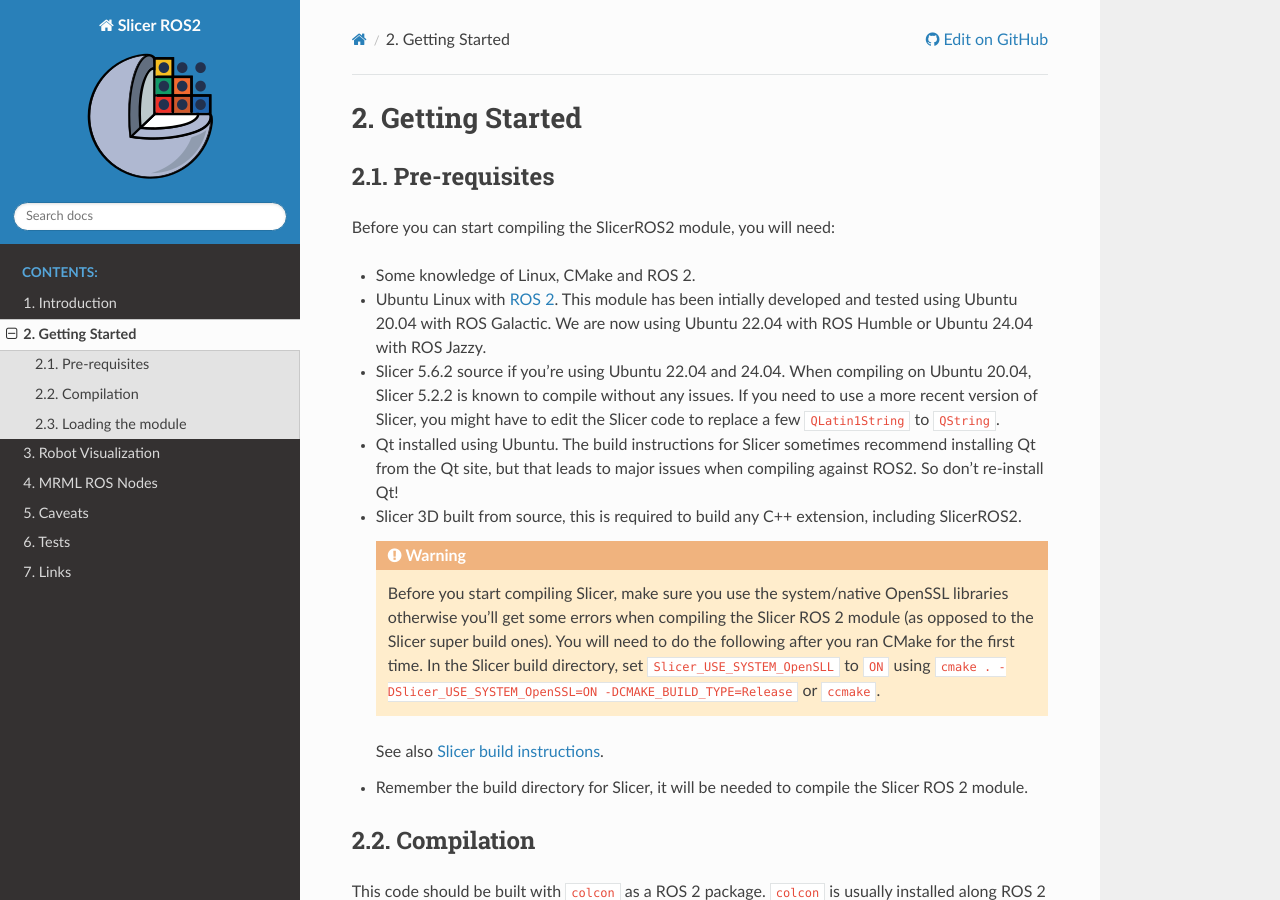
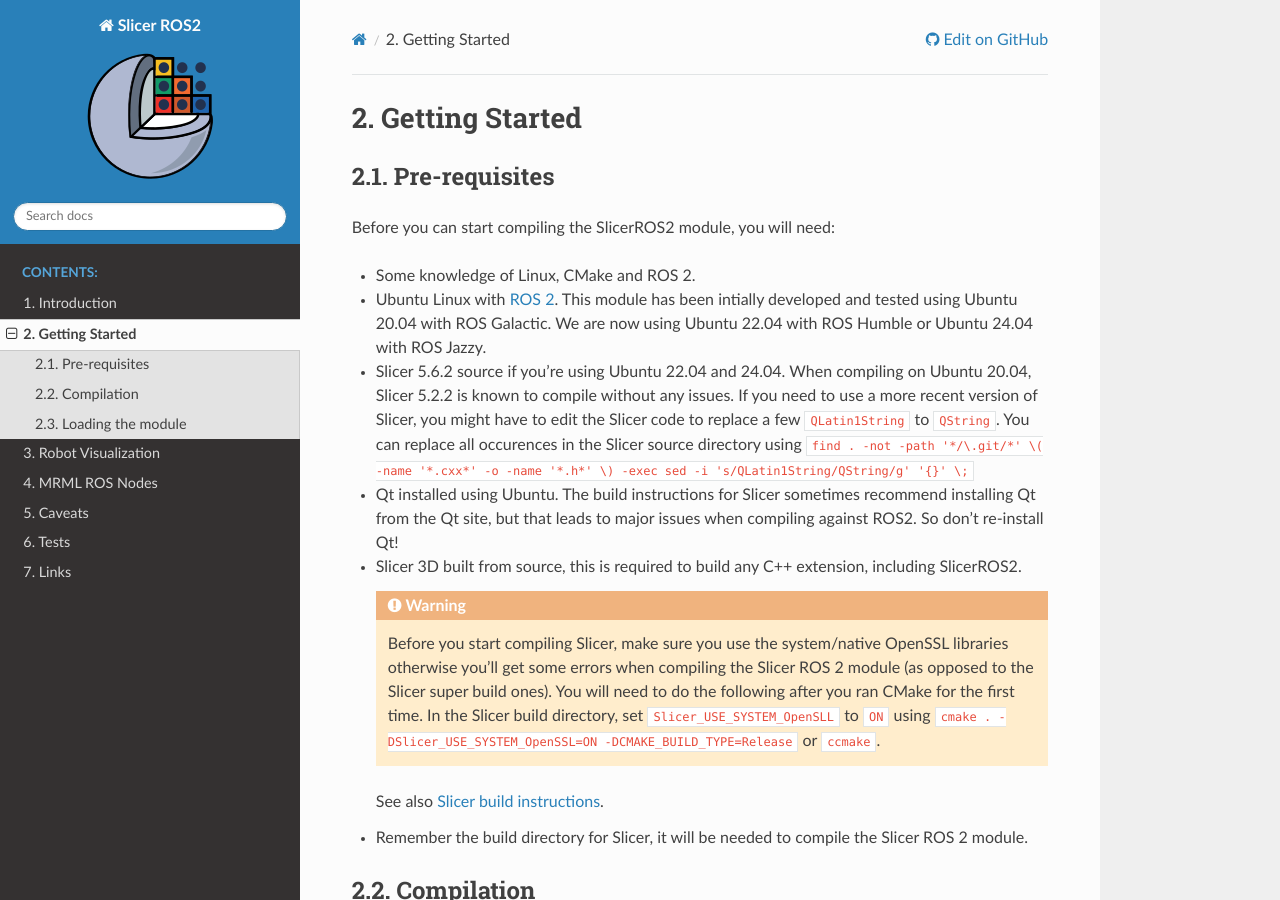
Before and after one commit to rosmed/slicer_ros2_module, a Sphinx documentation site: the page built from docs/pages/getting-started.rst, in a window 1280 px wide and 900 px high. Built offline with Sphinx 7.4.7 and the Read the Docs theme 3.1.0, drawn with Linux system fonts in a browser that asks for light colours.

Commit message:
Added comment to rename QLatin1String to QString

```diff
--- a/docs/pages/getting-started.rst
+++ b/docs/pages/getting-started.rst
@@ -16,11 +16,14 @@
   Galactic.  We are now using Ubuntu 22.04 with ROS Humble or Ubuntu
   24.04 with ROS Jazzy.
 
-* Slicer 5.6.2 source if you're using Ubuntu 22.04 and 24.04. When compiling
-  on Ubuntu 20.04, Slicer 5.2.2 is known to compile without any
-  issues.  If you need to use a more recent version of Slicer, you
+* Slicer 5.6.2 source if you're using Ubuntu 22.04 and 24.04. When
+  compiling on Ubuntu 20.04, Slicer 5.2.2 is known to compile without
+  any issues.  If you need to use a more recent version of Slicer, you
   might have to edit the Slicer code to replace a few
-  ``QLatin1String`` to ``QString``.
+  ``QLatin1String`` to ``QString``.  You can replace all occurences in
+  the Slicer source directory using ``find . -not -path '*/\.git/*'
+  \( -name '*.cxx*' -o -name '*.h*' \) -exec sed -i
+  's/QLatin1String/QString/g' '{}' \;``
 
 * Qt installed using Ubuntu.  The build instructions for Slicer
   sometimes recommend installing Qt from the Qt site, but that leads
```
